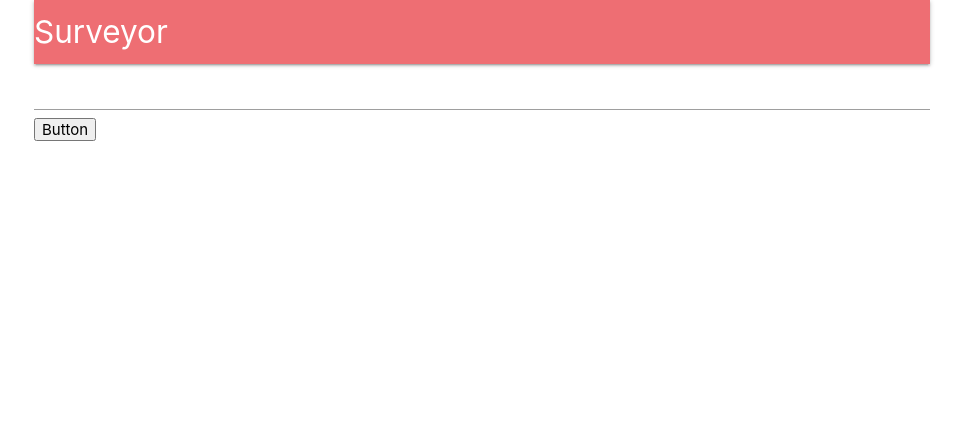
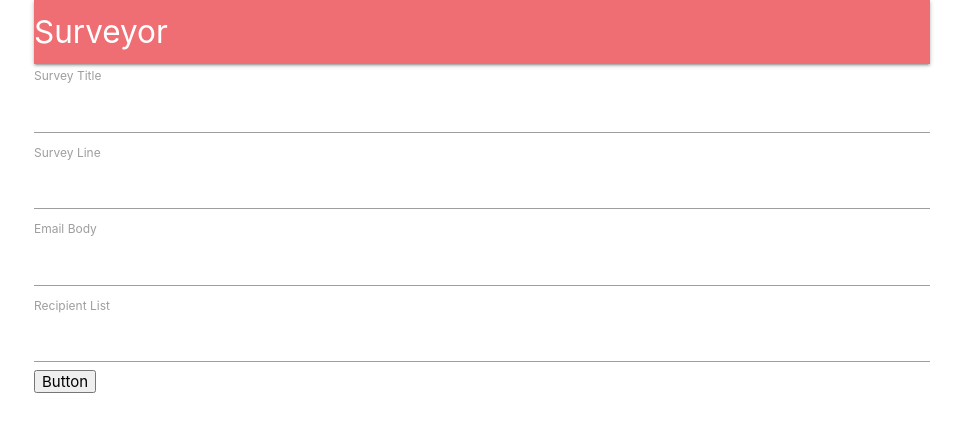
Before and after one commit to seanpara/Surveyor, a React (Create React App) app in the folder client/: page /surveys/new in a window 1280 px wide. Shown: the top 432 px of the page, without its empty margins (158-1121 px from the left). Built offline with nearby package versions, Linux system fonts and the light colour scheme; no server answers.

Commit message:
finished form structure

```diff
--- a/client/src/components/surveys/SurveyField.js
+++ b/client/src/components/surveys/SurveyField.js
@@ -1,7 +1,11 @@
 import React from "react";
 
-const SurveyForm = ({input}) => {
-  console.log(input);
-  return <div><input type="text" name="" value="" /></div>;
+const SurveyForm = ({ input, label }) => {
+  return (
+    <div>
+      <label>{label}</label>
+      <input {...input} />
+    </div>
+  )
 };
 export default SurveyForm;
--- a/client/src/components/surveys/SurveyForm.js
+++ b/client/src/components/surveys/SurveyForm.js
@@ -1,16 +1,21 @@
+import _ from "lodash";
 import React, { Component } from "react";
 import { reduxForm, Field } from "redux-form";
-import SurveyField from "./SurveyField"
+import SurveyField from "./SurveyField";
+
+const FIELDS = [
+  { label: "Survey Title", name: "title" },
+  { label: "Survey Line", name: "subject" },
+  { label: "Email Body", name: "body" },
+  { label: "Recipient List", name: "emails" }
+];
 
 class SurveyForm extends Component {
   renderFields = () => {
-    return (
-      <div>
-        <Field type="text" name="title" component={SurveyField}/>
-      </div>
-    )
-
-  }
+    return _.map(FIELDS, ({label, name}) => {
+      return <Field component={SurveyField} key={name} label={label} name={name}/>
+    })
+  };
   render() {
     return (
       <div>
```
